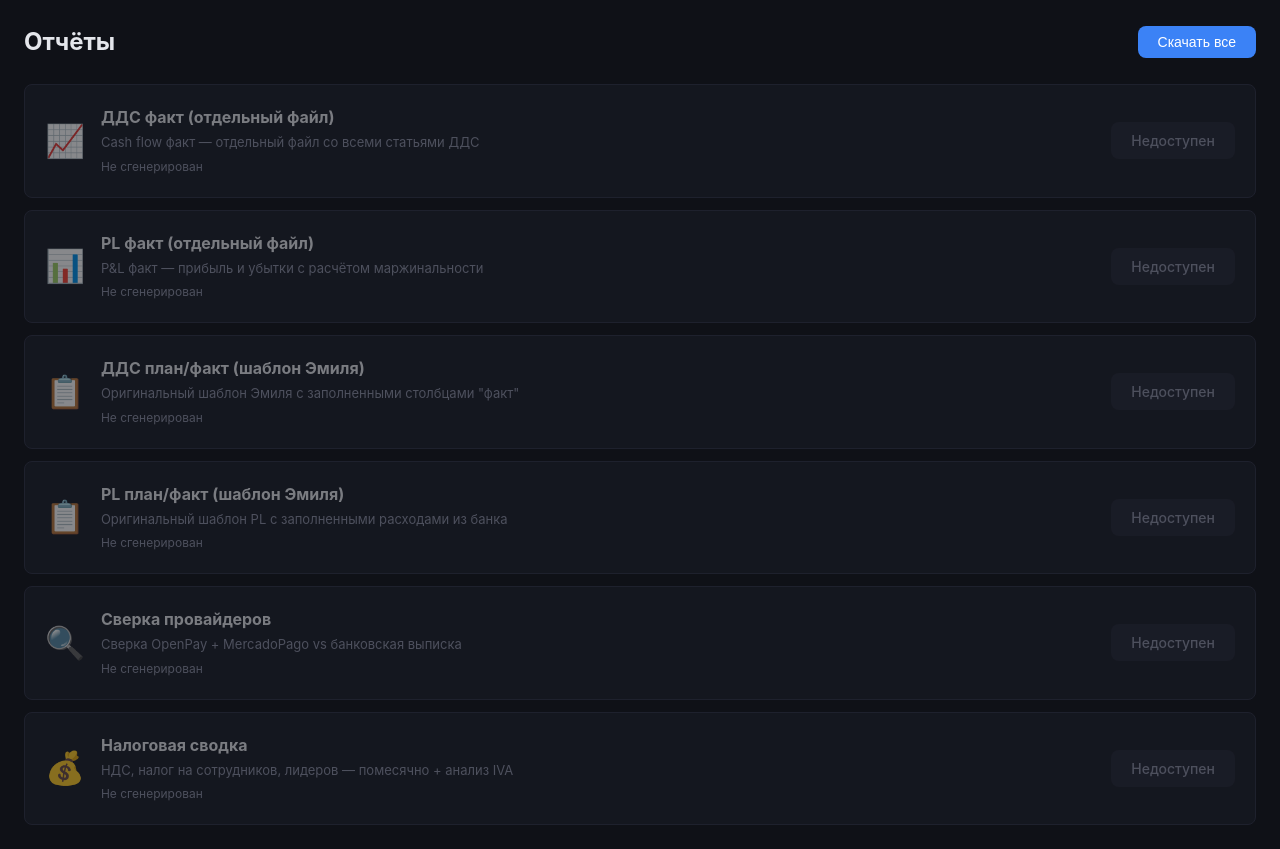
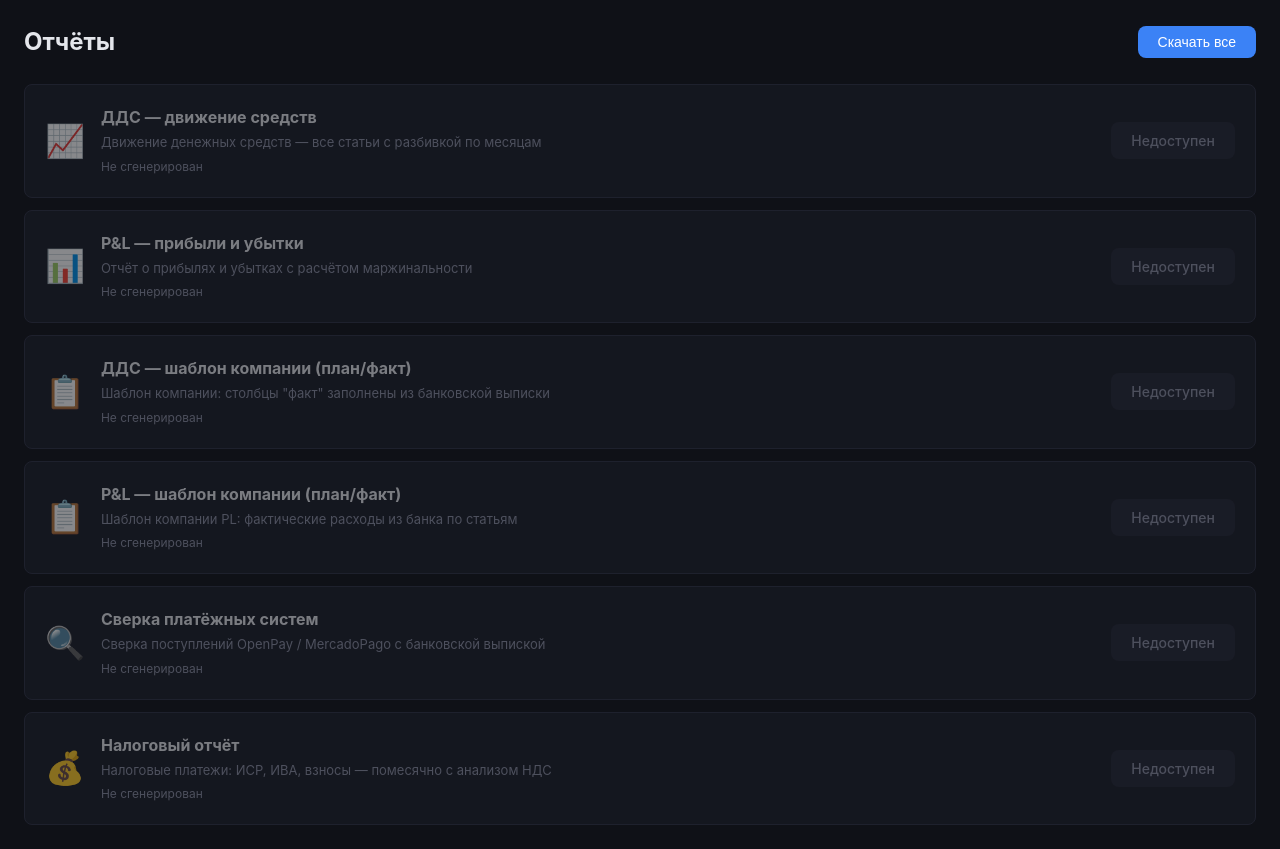
Before and after one commit to efNacht/ddswebapp, a Flask app: template templates/reports.html in a window 1280 px wide. Shown: the part 56-905 px from the top of the page. Run offline with Flask 3, Linux system fonts and the light colour scheme; the template is opened without the code that fills it, so the values that code supplies are empty.

Commit message:
fix: 1 worker (no state loss), persist state to disk, rename reports, MSK timezone

```diff
--- a/app.py
+++ b/app.py
@@ -7,6 +7,7 @@ import os
 import sys
 import json
 import time
+import pickle
 import traceback
 from datetime import datetime, timezone, timedelta
 
@@ -30,6 +31,7 @@ app.config['MAX_CONTENT_LENGTH'] = 50 * 1024 * 1024  # 50MB max upload
 
 UPLOAD_DIR = os.path.join(os.path.dirname(os.path.abspath(__file__)), "uploads")
 OUTPUT_DIR = os.path.join(os.path.dirname(os.path.abspath(__file__)), "output")
+STATE_FILE = os.path.join(os.path.dirname(os.path.abspath(__file__)), "output", "state.pkl")
 os.makedirs(UPLOAD_DIR, exist_ok=True)
 os.makedirs(OUTPUT_DIR, exist_ok=True)
 
@@ -51,6 +53,31 @@ app_state = {
     "generated_at": None,
     "source_filename": None,
 }
+
+def save_state():
+    """Persist app_state to disk so it survives worker restarts."""
+    try:
+        saveable = {k: v for k, v in app_state.items() if k != "processing"}
+        with open(STATE_FILE, "wb") as f:
+            pickle.dump(saveable, f)
+    except Exception as e:
+        print(f"[STATE] Save failed: {e}", flush=True)
+
+def load_state():
+    """Restore app_state from disk on startup."""
+    if not os.path.exists(STATE_FILE):
+        return
+    try:
+        with open(STATE_FILE, "rb") as f:
+            saved = pickle.load(f)
+        app_state.update(saved)
+        app_state["processing"] = False
+        print(f"[STATE] Restored: {len(app_state['categorized'])} transactions, has_data={app_state['has_data']}", flush=True)
+    except Exception as e:
+        print(f"[STATE] Restore failed: {e}", flush=True)
+
+# Restore state on startup
+load_state()
 
 # Gemini API — key must be set via GEMINI_API_KEY environment variable
 GEMINI_API_KEY = os.environ.get("GEMINI_API_KEY", "")
@@ -286,6 +313,7 @@ def run_pipeline(bank_path):
 
     app_state["has_data"] = True
     app_state["generated_at"] = now_msk()
+    save_state()
 
 
 def _generate_reports(categorized):
@@ -455,12 +483,12 @@ def api_upload():
 
         # Generated files with sizes
         report_files = [
-            ("ДДС_факт.xlsx", "ДДС факт"),
-            ("PL_факт.xlsx", "PL факт"),
-            ("ДДС_план_факт.xlsx", "ДДС план/факт"),
-            ("PL_план_факт.xlsx", "PL план/факт"),
-            ("Налоговая_сводка.xlsx", "Налоги"),
-            ("Сверка_провайдеров.xlsx", "Сверка"),
+            ("ДДС_факт.xlsx", "ДДС — движение средств"),
+            ("PL_факт.xlsx", "P&L — прибыли и убытки"),
+            ("ДДС_план_факт.xlsx", "ДДС — шаблон компании"),
+            ("PL_план_факт.xlsx", "P&L — шаблон компании"),
+            ("Налоговая_сводка.xlsx", "Налоговый отчёт"),
+            ("Сверка_провайдеров.xlsx", "Сверка платёжных систем"),
         ]
         generated_files = []
         for fname, title in report_files:
@@ -742,12 +770,12 @@ def api_reports_list():
     """List available reports."""
     reports = []
     report_info = [
-        ("dds", "ДДС_факт.xlsx", "ДДС факт (отдельный файл)"),
-        ("pl", "PL_факт.xlsx", "PL факт (отдельный файл)"),
-        ("dds-template", "ДДС_план_факт.xlsx", "ДДС план/факт (шаблон Эмиля)"),
-        ("pl-template", "PL_план_факт.xlsx", "PL план/факт (шаблон Эмиля)"),
-        ("reconciliation", "Сверка_провайдеров.xlsx", "Сверка провайдеров"),
-        ("tax", "Налоговая_сводка.xlsx", "Налоговая сводка"),
+        ("dds", "ДДС_факт.xlsx", "ДДС — движение средств"),
+        ("pl", "PL_факт.xlsx", "P&L — прибыли и убытки"),
+        ("dds-template", "ДДС_план_факт.xlsx", "ДДС — шаблон компании (план/факт)"),
+        ("pl-template", "PL_план_факт.xlsx", "P&L — шаблон компании (план/факт)"),
+        ("reconciliation", "Сверка_провайдеров.xlsx", "Сверка платёжных систем"),
+        ("tax", "Налоговая_сводка.xlsx", "Налоговый отчёт"),
     ]
 
     for key, filename, title in report_info:
@@ -833,6 +861,8 @@ def api_reset():
         "has_dds_template": False,
         "has_pl_template": False,
         "processing": False,
+        "generated_at": None,
+        "source_filename": None,
     })
     # Clean upload/output dirs
     for d in [UPLOAD_DIR, OUTPUT_DIR]:
--- a/templates/reports.html
+++ b/templates/reports.html
@@ -26,12 +26,12 @@ async function loadReports() {
         'reconciliation': '&#128269;', 'tax': '&#128176;'
     };
     const descriptions = {
-        'dds': 'Cash flow факт — отдельный файл со всеми статьями ДДС',
-        'pl': 'P&L факт — прибыль и убытки с расчётом маржинальности',
-        'dds-template': 'Оригинальный шаблон Эмиля с заполненными столбцами "факт"',
-        'pl-template': 'Оригинальный шаблон PL с заполненными расходами из банка',
-        'reconciliation': 'Сверка OpenPay + MercadoPago vs банковская выписка',
-        'tax': 'НДС, налог на сотрудников, лидеров — помесячно + анализ IVA',
+        'dds': 'Движение денежных средств — все статьи с разбивкой по месяцам',
+        'pl': 'Отчёт о прибылях и убытках с расчётом маржинальности',
+        'dds-template': 'Шаблон компании: столбцы "факт" заполнены из банковской выписки',
+        'pl-template': 'Шаблон компании PL: фактические расходы из банка по статьям',
+        'reconciliation': 'Сверка поступлений OpenPay / MercadoPago с банковской выпиской',
+        'tax': 'Налоговые платежи: ИСР, ИВА, взносы — помесячно с анализом НДС',
     };
 
     grid.innerHTML = data.reports.map(r => `
```
Also changed, not shown: 3 other files.
